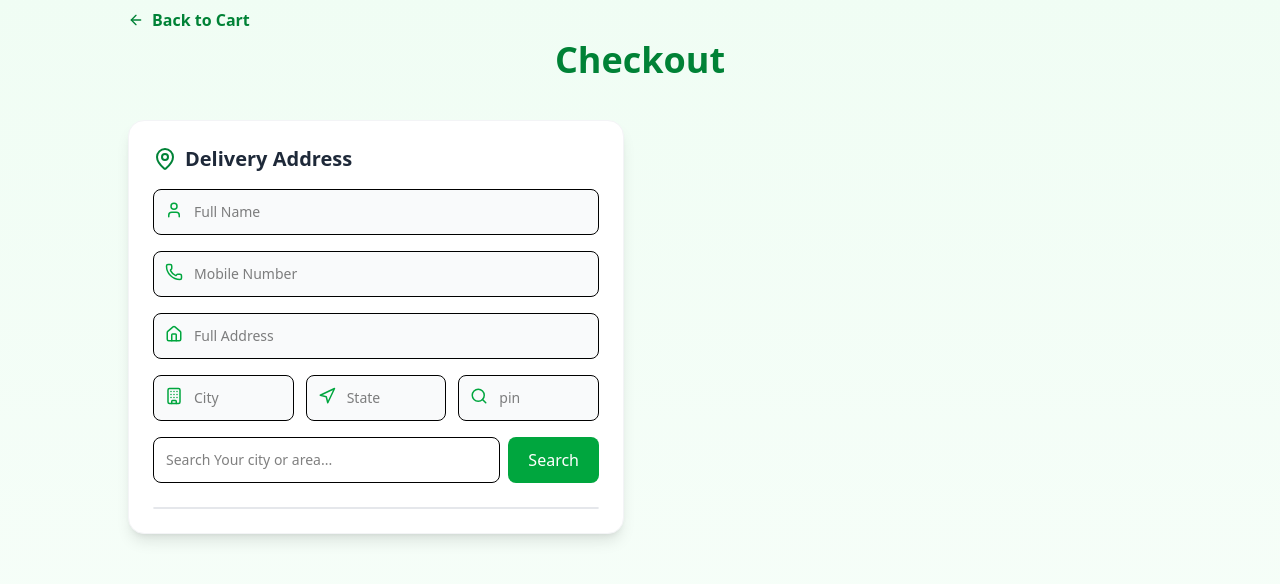
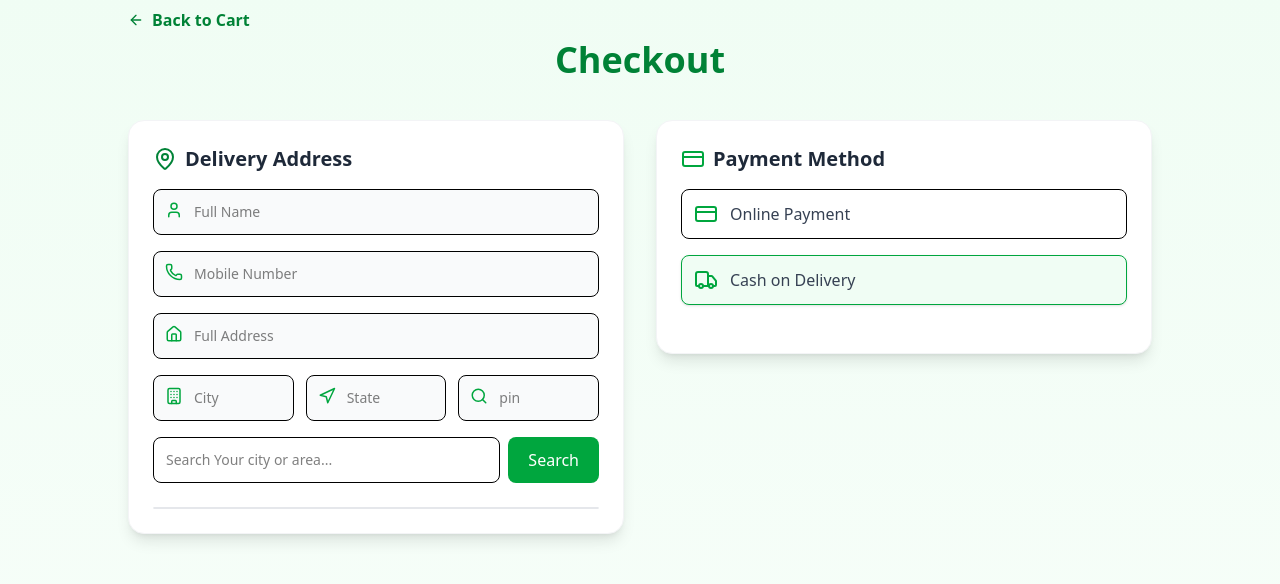
Before and after one commit to Sandeshdahal10/Snapcart, a Next.js app: page /user/checkout in a window 1280 px wide. Shown: the top 584 px of the page. Built offline with nearby package versions, Linux system fonts and the light colour scheme; no server answers.

Commit message:
Created payment Method selection buttons for Online Payment and Cash on Delivery in the checkout page.

```diff
--- a/src/app/user/checkout/page.tsx
+++ b/src/app/user/checkout/page.tsx
@@ -4,6 +4,7 @@ import { motion } from "motion/react";
 import {
   ArrowLeft,
   Building,
+  CreditCard,
   HomeIcon,
   Loader2,
   LocateFixed,
@@ -11,6 +12,7 @@ import {
   Navigation,
   Phone,
   Search,
+  Truck,
   User,
 } from "lucide-react";
 import { useRouter } from "next/navigation";
@@ -43,6 +45,7 @@ function Checkout() {
   const [loading, setLoading] = useState(false);
   const [search, setSearch] = useState("");
   const [position, setPosition] = useState<[number, number] | null>(null);
+  const [paymentMethod, setPaymentMethod] = useState<"COD" | "Online">("COD");
 
   useEffect(() => {
     if (navigator.geolocation) {
@@ -307,6 +310,30 @@ function Checkout() {
             </div>
           </div>
         </motion.div>
+        <motion.div
+        initial={{ opacity: 0, x:20 }}
+        animate={{ opacity: 1, x: 0 }}
+        transition={{ duration: 0.3 }}
+        className="bg-white rounded-2xl shadow-lg hover:shadow-xl transition-all duration-300 p-6 border border-gray-100 h-fit"
+        >
+          <h2 className="text-xl font-semibold text-gray-800 mb-4 flex items-center gap-2"><CreditCard className="text-green-600" />Payment Method</h2>
+          <div className="space-y-4 mb-6">
+              <button onClick={()=>setPaymentMethod("Online")} className={`flex items-center gap-3 w-full border rounded-lg p-3 transition-all ${
+                paymentMethod === "Online"
+                ? "border-green-600 bg-green-50 shadow-sm"
+                : "hover:bg-gray-50"
+              }`}>
+                <CreditCard className="text-green-600"/><span className="font-medium text-gray-700">Online Payment</span>
+              </button>
+              <button onClick={()=>setPaymentMethod("COD")} className={`flex items-center gap-3 w-full border rounded-lg p-3 transition-all ${
+                paymentMethod === "COD"
+                ? "border-green-600 bg-green-50 shadow-sm"
+                : "hover:bg-gray-50"
+              }`}>
+                <Truck className="text-green-600"/><span className="font-medium text-gray-700">Cash on Delivery</span>
+              </button>
+          </div>
+        </motion.div>
       </div>
     </div>
   );
```
